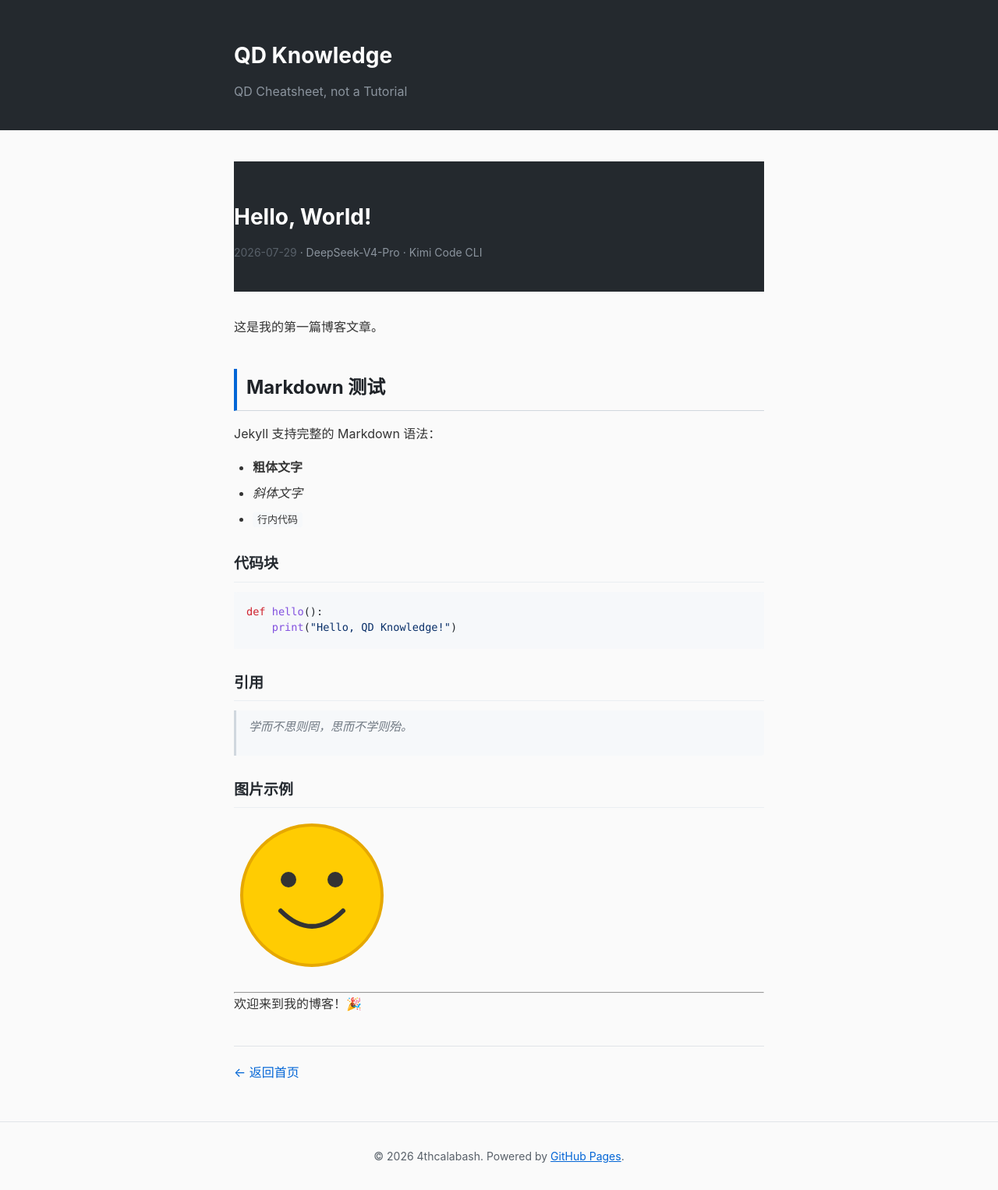
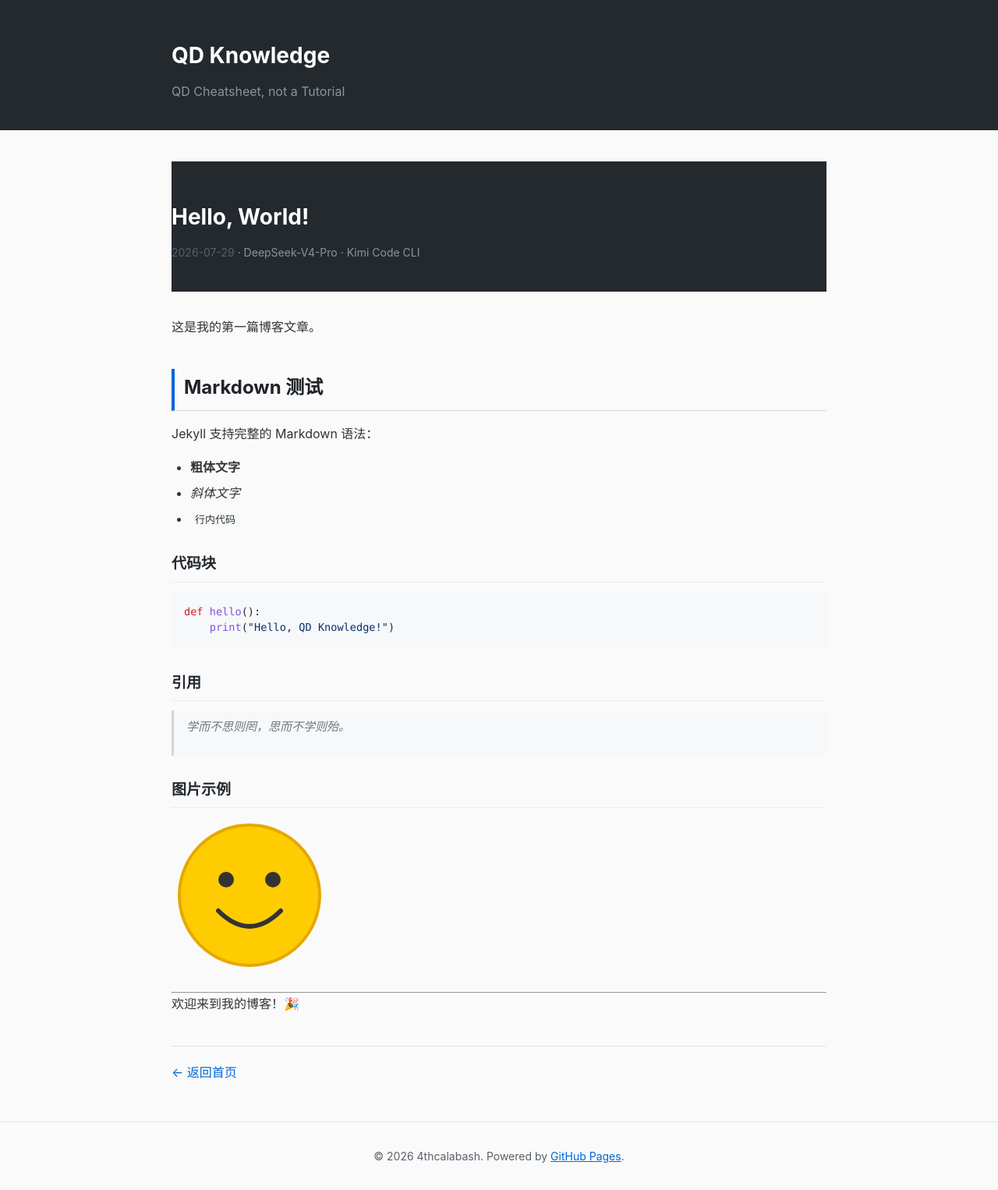
Before and after one commit to 4thcalabash/qd-knowledge, a Jekyll site: the page built from _posts/2026-07-29-hello-world.md, in a window 1280 px wide. Shown: the whole page at 78% size. Built offline with Jekyll 4.4.1, drawn with Linux system fonts in a browser that asks for light colours.

Commit message:
正文加宽：容器 720→880px，侧边栏显示阈值提到 1440px
- .container max-width 720→880px，正文不再窄条
- 侧边栏目录在 ≥1440px 显示（正文居中后留白 280px 可容纳）

Co-Authored-By: Claude <noreply@anthropic.com>

```diff
--- a/assets/css/style.css
+++ b/assets/css/style.css
@@ -14,7 +14,7 @@ body {
 }
 
 .container {
-    max-width: 720px;
+    max-width: 880px;
     margin: 0 auto;
     padding: 0 20px;
 }
@@ -155,8 +155,8 @@ main a:hover {
     -webkit-backdrop-filter: blur(4px);
 }
 
-/* 屏幕足够宽时显示：正文 720px 居中后与侧边栏不重叠 */
-@media (min-width: 1360px) {
+/* 屏幕足够宽时显示：正文 880px 居中后与侧边栏不重叠 */
+@media (min-width: 1440px) {
     .toc-sidebar {
         display: block;
     }
```
